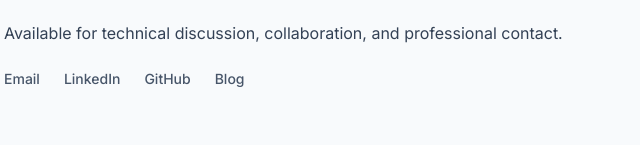
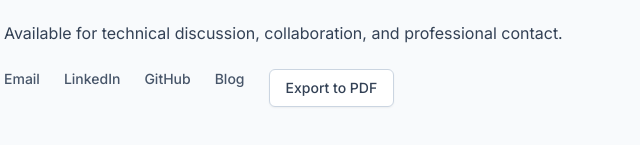
Before and after one commit to MountainShan/about, a plain HTML site: page index.html in a window 1280 px wide. Shown: the part 3325-3470 px from the top of the page, 212-852 px from the left. Drawn offline with nearby package versions, Linux system fonts and the light colour scheme.

Commit message:
Add button to export content to PDF

```diff
--- a/index.html
+++ b/index.html
@@ -289,6 +289,9 @@
                 <a href="https://www.linkedin.com/in/peter-tsw/" target="_blank" rel="noopener noreferrer" class="hover:text-slate-900 transition-colors">LinkedIn</a>
                 <a href="https://github.com/mountainshan" target="_blank" rel="noopener noreferrer" class="hover:text-slate-900 transition-colors">GitHub</a>
                 <a href="https://mountainshansblog.wordpress.com/" target="_blank" rel="noopener noreferrer" class="hover:text-slate-900 transition-colors">Blog</a>
+                <button onclick="window.print()" class="inline-flex items-center px-4 py-2 border border-slate-300 bg-white text-slate-700 text-sm font-medium rounded-md hover:bg-slate-50 transition-colors shadow-sm">
+                    Export to PDF
+                </button>
             </div>
         </section>
 
```
